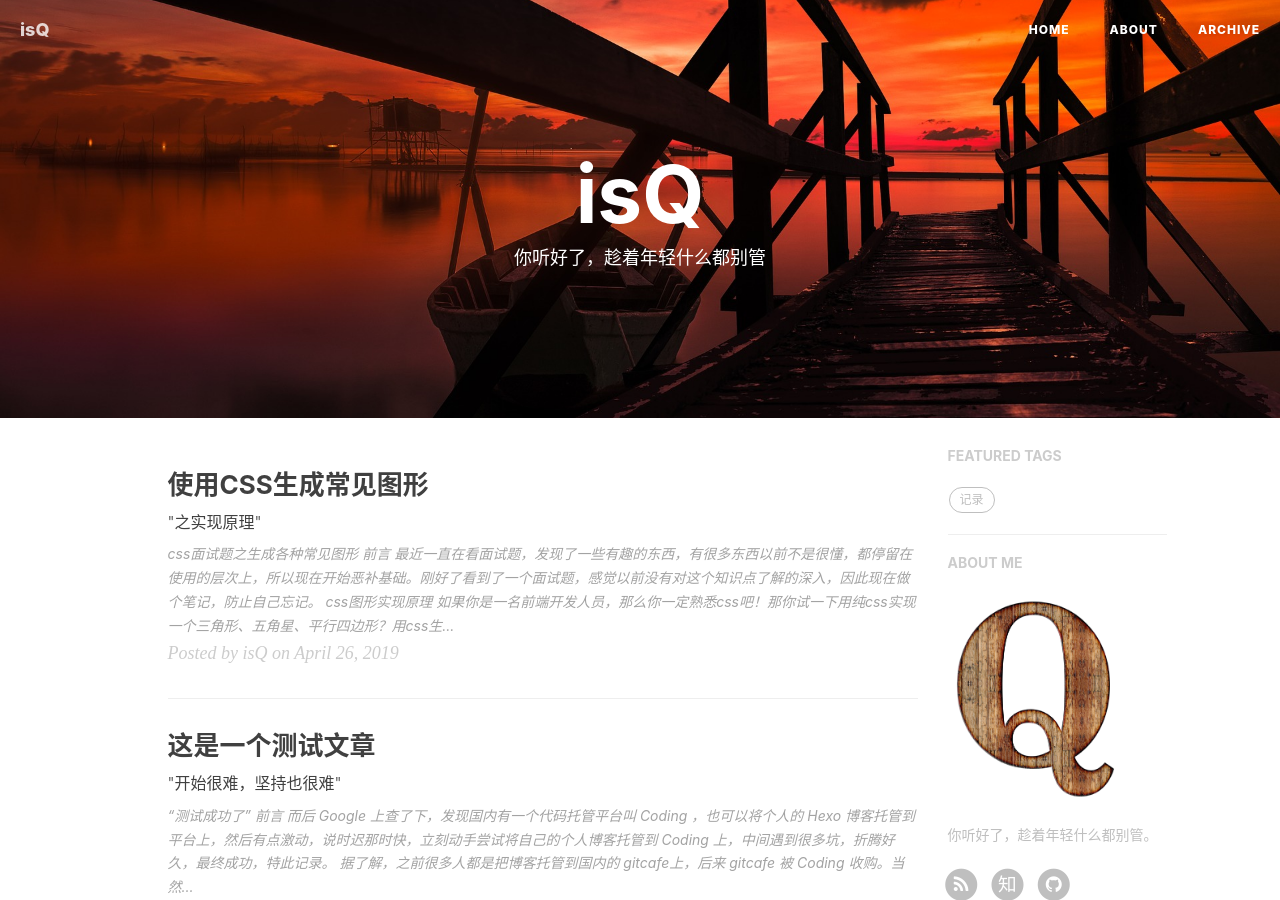
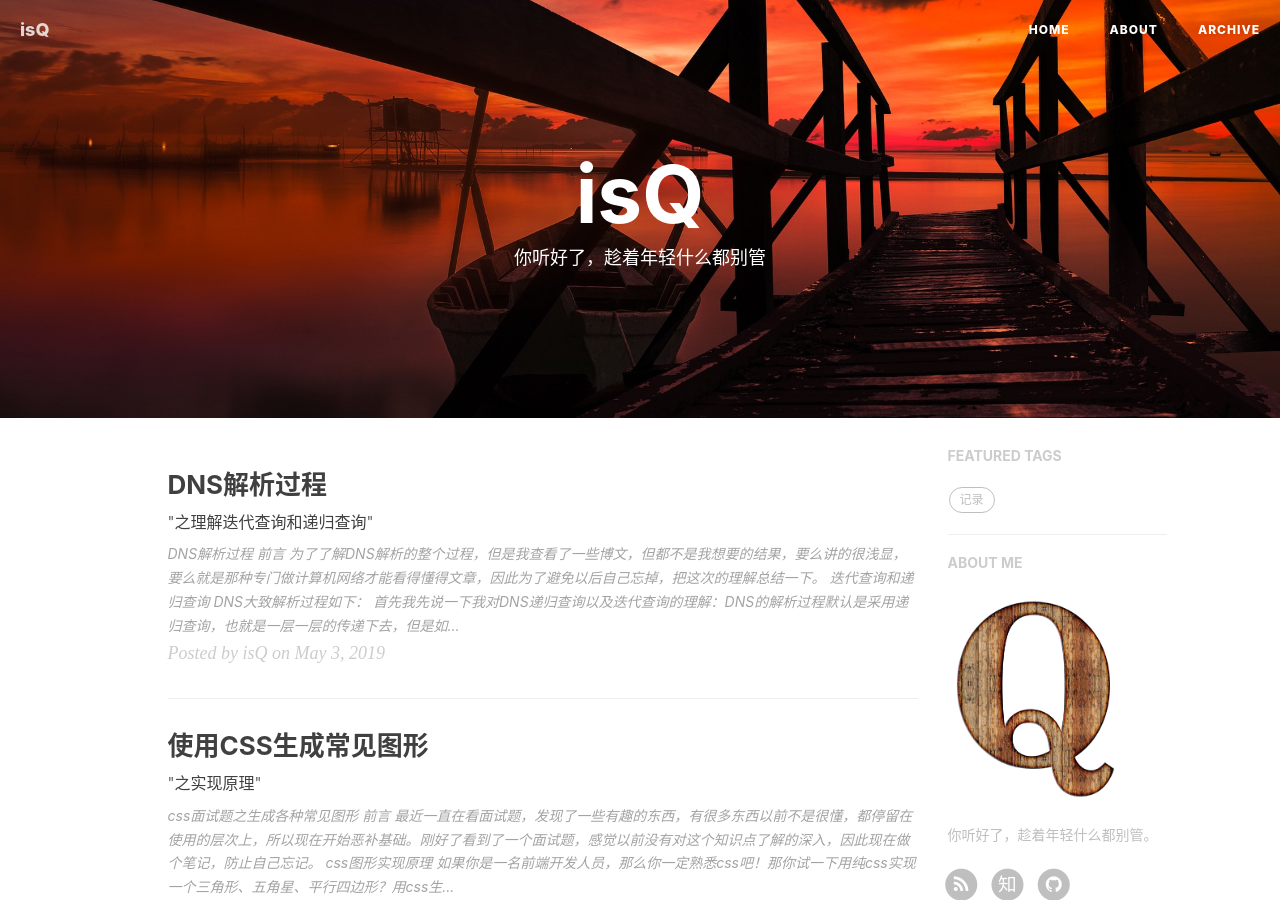
Before and after one commit to yang131323/isQ.github.io, a Jekyll site: the page built from index.html, in a window 1280 px wide and 900 px high. Built offline with Jekyll 4.4.1, drawn with Linux system fonts in a browser that asks for light colours; nearby versions of some CDN libraries; the list of posts is cut into pages by our own code; comment, search, counter and statistics services are not loaded; some of the changed lines change nothing that is shown.

Commit message:
添加文章-DNS解析过程

```diff
--- a/_layouts/post.html
+++ b/_layouts/post.html
@@ -173,6 +173,7 @@ layout: default
         var gitalk_owner = "{{site.gitalk_owner}}";
         var gitalk_admin = "{{site.gitalk_admin}}".split(',');
         var gittalk_identifier = "{{page.id}}";
+        console.log(gittalk_identifier);
         var gitalk = new Gitalk({
             clientID: gitalk_clientID,
             clientSecret: gitalk_clientSecret,
--- a/_posts/2019-04-26-css-figure.markdown
+++ b/_posts/2019/2019-04-26-css-figure.markdown
@@ -24,15 +24,15 @@ tags:
 
 在解释如何用border生成图形之前先来加强一个认识，先声明一个div，然后设置border效果如下：
 
-![border样式](/img/post/20190426/border-one.png)
+![border样式](/img/post/2019/20190426/border-one.png)
 
 为什么border是梯形呢？详解如下图：
 
-![border详情](/img/post/20190426/border-detail.png)
+![border详情](/img/post/2019/20190426/border-detail.png)
 
 border的上边宽由content宽度决定（就是图片的内容width）下边框等于content宽度+左右两边border宽度，高度等于我们设置的border大小，而且边框相接的地方是各自一半；因此要用css形成一个三角形就很简单了，三角形只有三边，那么就设置内容width等于0，这样就达到了三边的目的了。但是宽度呢？由于border下边宽的高度由三部分组成：内容宽度、左、右border宽度。因此宽度可以通过设置border-left、border-right来完成，高度就直接设置border大小就可以了。形成过程如下图：
 
-![三角形生成原理](/img/post/20190426/triangle.png)
+![三角形生成原理](/img/post/2019/20190426/triangle.png)
 
 根据该推理得出的代码如下，可以将一下代码在自己本地编辑器进行验证：
 
--- /dev/null
+++ b/_posts/2019/2019-05-03-DNS-parse-progress.md
@@ -0,0 +1,38 @@
+---
+layout:     post
+title: 'DNS解析过程'
+subtitle: '"之理解迭代查询和递归查询"'
+date:       2019-05-03 09:50:00
+author:     "isQ"
+header-img: "img/post/2019/20190503/network.jpg"
+catalog: true
+mathjax: true
+tags:
+    - 计算机网络
+    - 记录
+---
+
+> DNS解析过程
+
+### 前言
+
+为了了解DNS解析的整个过程，但是我查看了一些博文，但都不是我想要的结果，要么讲的很浅显，要么就是那种专门做计算机网络才能看得懂得文章，因此为了避免以后自己忘掉，把这次的理解总结一下。
+
+### 迭代查询和递归查询
+
+DNS大致解析过程如下：
+
+![DNS解析流程](/img/post/2019/20190503/dns-parse.png)
+首先我先说一下我对DNS递归查询以及迭代查询的理解：DNS的解析过程默认是采用递归查询，也就是一层一层的传递下去，但是如果遇到某个服务器的RA字段（表示是否支持递归查询）为0，或者DNS域名查询请求中RD字段（表示是否期望使用递归查询）为0时，此时将会采用迭代查询，迭代查询就是每次查询到的结果不是由你递交请求的服务器代你继续查询，而是将查询结果返回给当前发出请求的机器。上图客户端将域名查询请求交给本地DNS服务器之后是由本地DNS服务器代替客户端继续查询，而不是将根域名服务器的地址返回给客户端，再让客户端请求，因此该阶段就是递归查询；本地DNS服务器后面的过程就是迭代查询过程。
+
+### 从一个域名到一个IP地址到底发生了什么
+
+当客户端需要通过一个域名请求资源时，必须知道该域名对应的IP地址是什么；为什么一定要知道请求目的地的IP才能发送请求？因为我们现有的网络几乎都是基于TCP/IP协议的，而TCP/IP协议是基于IP地址的进行通讯的。假设现在客户端要访问www.google.com，发生的DNS解析过程大致如下：
+
+1. 客户端首先查询自己的缓存中是否有该域名的访问记录，如果有的话直接访问对应的IP地址，否则进行下一步。
+2. 在缓存没有查询到要访问域名的记录，则去查询主机下面的host文件（记录一些常用网址域名对应的ip地址的一个文件）是否有记录，如果有的话直接访问对应的IP地址，否则进行下一步。
+3. host文件中也未找到，则像本地配置的DNS服务器进行查询（这里只以首选DNS服务器为例，备用DNS服务的过程基本相同），本地DNS服务器接收到域名解析请求之后查询自己的缓存是否有该域名的记录，如果有直接返回域名对应的IP地址；如果没有，则去查询根域名服务器（这里本地DNS域名服务器采用迭代查询，递归查询的过程更简单一层一层查到底直至返回结果）。
+4. 根域名服务器收到该域名解析请求后，查询该域名对应的顶级域名服务器，将顶级域名服务的IP地址返回给本地DNS服务器。
+5. 本地DNS服务器将结果缓存，同时向该域名的顶级域名服务器发出请求；顶级域名服务器收到请求后，首先查看自己的缓存是否有该域名的记录，如果有则直接返回，否则将查询该域名的二级域名服务器，并将IP地址返回给本地DNS域名服务器。
+6. 后面的查询过程都类似于第五步直至返回最终结果，将结果缓存并将IP地址返回给客户端。
+7. 客户端将访问IP地址并将查询结果进行缓存。
```
Also changed, not shown: _posts/2019/2019-04-06-test.markdown (renamed from _posts/2019-04-06-test.markdown), img/home-bg-o.jpg (deleted), img/icon_wechat.png, img/post/2019/20190426/border-detail.png (renamed from img/post/20190426/border-detail.png), img/post/2019/20190426/border-one.png (renamed from img/post/20190426/border-one.png), img/post/2019/20190426/sunflower.jpg (renamed from img/post/20190426/sunflower.jpg), img/post/2019/20190426/triangle.png (renamed from img/post/20190426/triangle.png), img/post/2019/20190503/dns-parse.png (added), img/post/2019/20190503/network.jpg (added).
